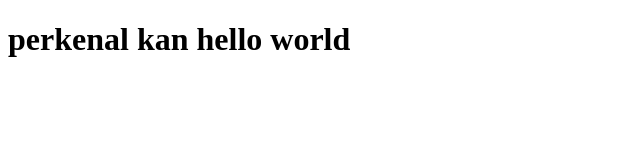
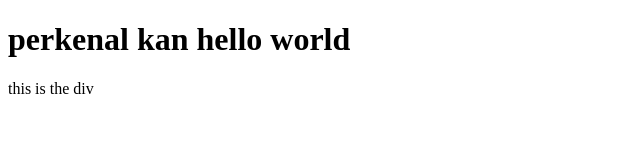
Before and after one commit to naelchris/ui-ux, a plain HTML site: page index.html in a window 1280 px wide. Shown: the whole page, without its empty margins (0-640 px from the left). Drawn offline with Linux system fonts and the light colour scheme.

Commit message:
tambahin div

```diff
--- a/index.html
+++ b/index.html
@@ -9,5 +9,8 @@
 </head>
 <body>
    <h1> perkenal kan hello world</h1>
+    <div>
+        this is the div
+    </div>
 </body>
 </html>
```
